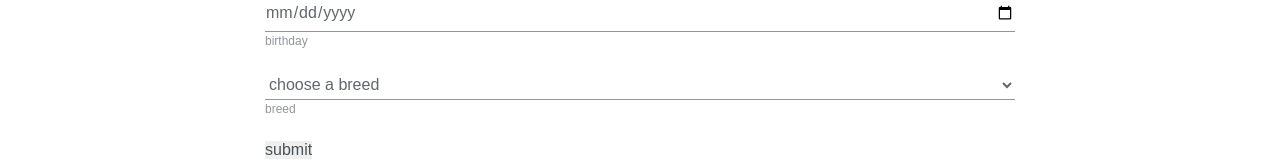
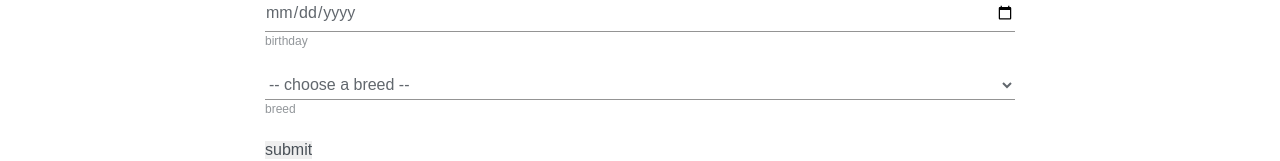
Before and after one commit to koctia/rs.react, a React (Vite) app in the folder components/: page /form in a window 1280 px wide. Shown: the part 267-428 px from the top of the page. Built offline with nearby package versions, Linux system fonts and the light colour scheme.

Commit message:
fix: select option name

```diff
--- a/components/src/components/select/selectForms.tsx
+++ b/components/src/components/select/selectForms.tsx
@@ -11,7 +11,7 @@ const SelectForms = forwardRef<HTMLSelectElement, IPropsType>(({ id, label, ...p
   return (
     <div className="main__form-breeds">
       <select className="main__form-select" id={id} ref={ref} {...props}>
-        <option value="">choose a breed</option>
+        <option value="">-- choose a breed --</option>
         {Data.map((item) => {
           return (
             <option key={item.breed} value={item.breed}>
```
